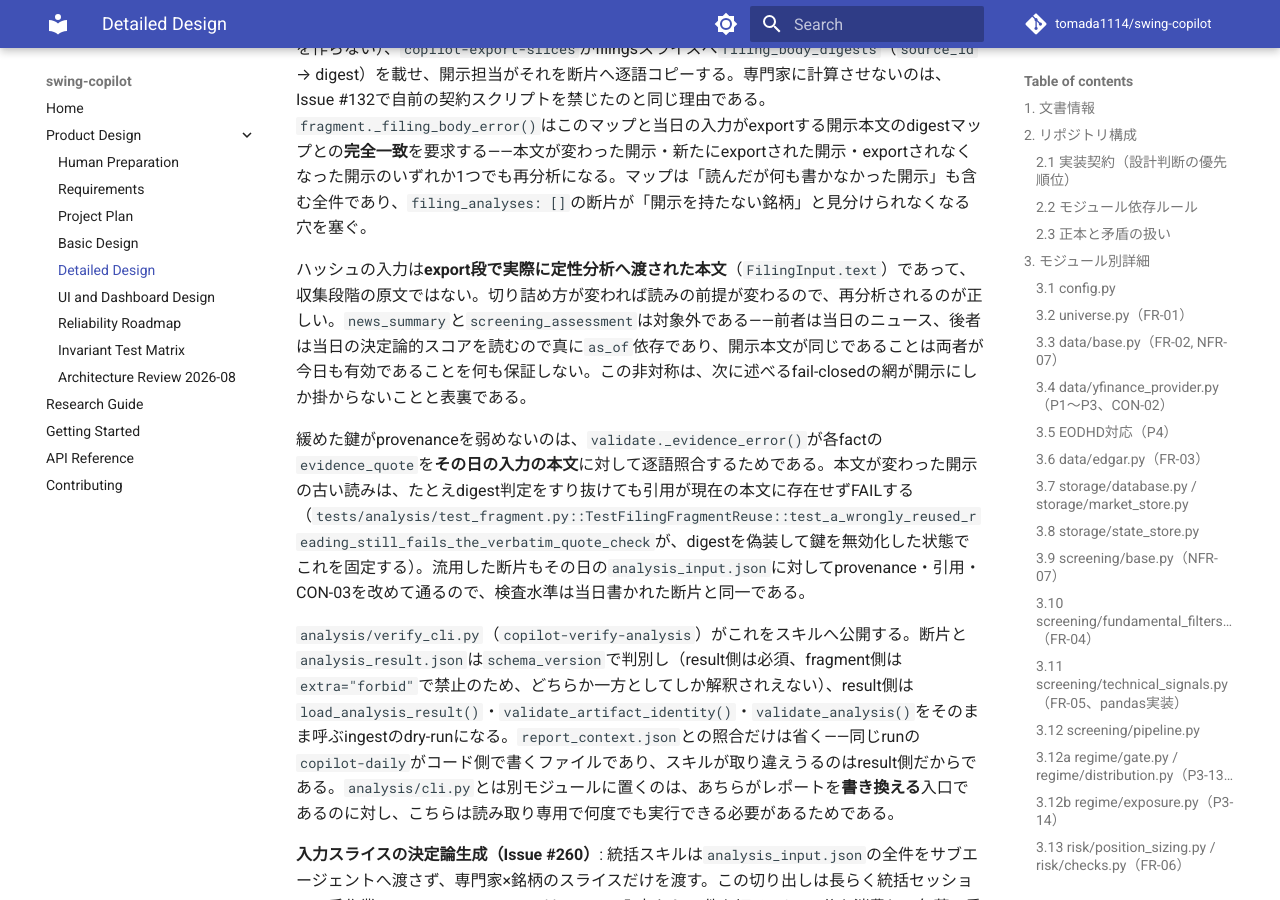
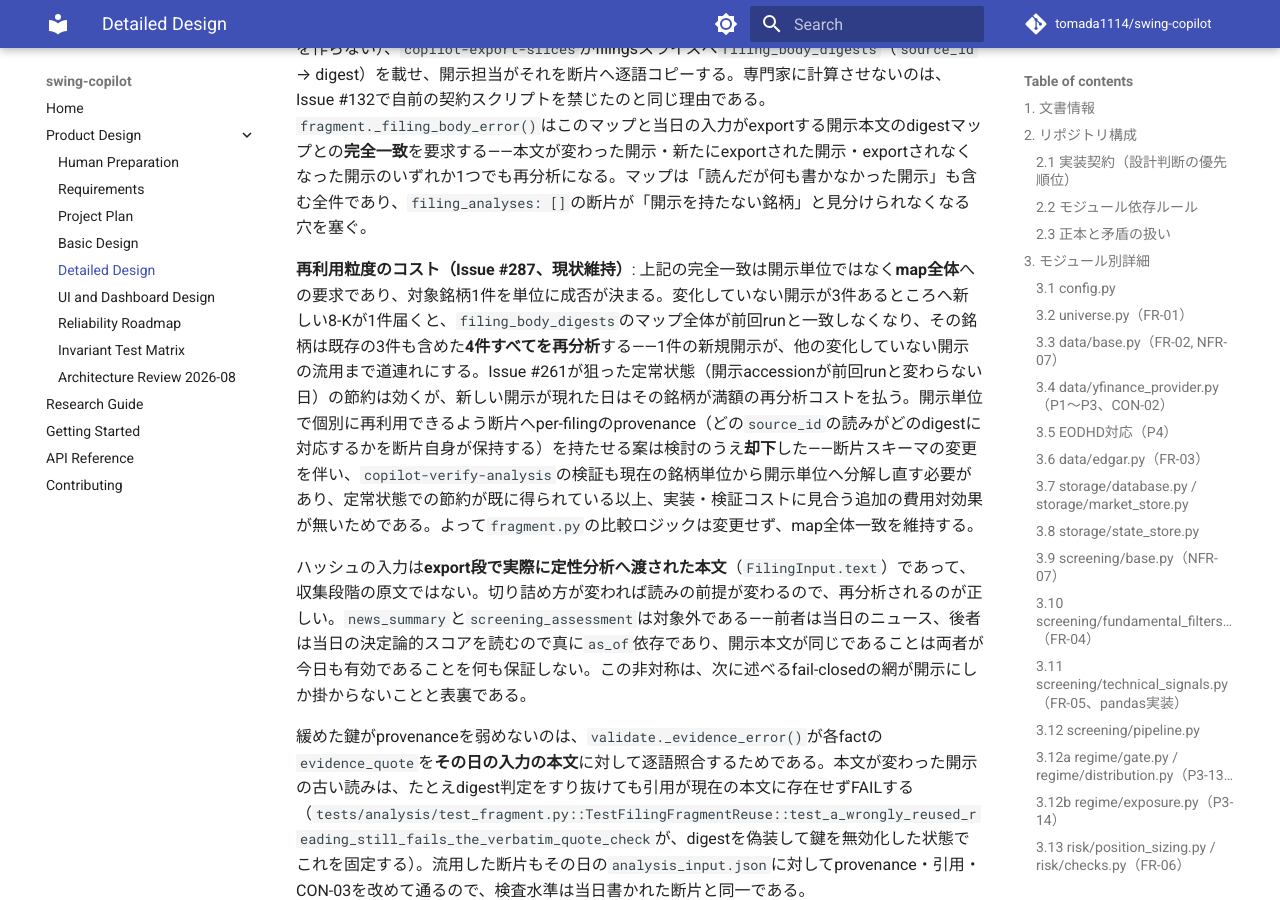
Before and after one commit to tomada1114/swing-copilot, an MkDocs documentation site: the page built from docs/04_detailed_design.md, in a window 1280 px wide and 900 px high, scrolled down 43689 px. Built offline with MkDocs 1.6.1 and Material for MkDocs 9.7.7, drawn with Linux system fonts in a browser that asks for light colours; comment, search, counter and statistics services are not loaded; some of the changed text lies outside the part shown.

Commit message:
docs(analysis): 開示断片再利用のmap全体一致コストを明記する (#305)
Issue #287。開示断片の再利用鍵は map 全体一致のままとし
(fragment.py は変更しない)、既存3件の開示に新規8-Kが1件届くと
その銘柄が4件すべて再分析になるコストを設計ドキュメントに明記する。
per-filing provenance 化は費用対効果が合わず却下。

```diff
--- a/docs/04_detailed_design.md
+++ b/docs/04_detailed_design.md
@@ -1235,6 +1235,8 @@ def main(argv: list[str] | None = None) -> None: ...
 そこで`analysis/fragment.py`が断片の`extra="forbid"`スキーマ（ペイロードキーはちょうど1つ、`screening_assessment: null`は拒否、`news_summary: null` / `filing_analyses: []`は「分析済みで空」として許可）を持ち、`as_symbol_analysis()`で空のスタンドイン（`ScreeningAssessment(summary="")`と理由なしの`Verdict`。いずれも`source_id`も表示テキストも足さない）を補って`SymbolAnalysis`へ持ち上げ、`verify_symbol_analysis()`へ渡す。**これはingestが銘柄ごとに呼ぶのと同一の関数**であり、事前検査が本番検査より弱くなりえない構造にしてある。identity（`run_id` / `as_of` / `input_digest`）の不一致は内容検査より先に報告する——別runの断片をprovenance違反として報告すると原因を取り違えるためである。書き出し前の自己検査自体は残す必要がある（ingestはfail-closedでリトライしないため、後から見つけてもその銘柄のその日の分析は消える）。
 
 **開示断片の日跨ぎ流用（Issue #261）**: 上のidentity照合は「その断片を再分析せず流用してよいか」の鍵でもあり、`input_digest`がrun単位の値であるために、開示本文が1文字も変わらなくてもrunが変われば必ず不一致になっていた。連続2営業日（2026-08-13 / 08-14）の`analysis_input.json`では共通5銘柄の開示accessionが14/14一致しており、同じ10-Q/8-Kを毎日ゼロから読み直していたことになる。そこで**開示断片に限り**、鍵を「run identityの3値一致」から「per-filing本文ハッシュの一致」へ移す。`schemas.filing_body_digest()`が開示本文のSHA-256を返し（`canonical_json_digest()`と同じ正規化実装を共有し、新しいハッシュ方式を作らない）、`copilot-export-slices`がfilingsスライスへ`filing_body_digests`（`source_id` → digest）を載せ、開示担当がそれを断片へ逐語コピーする。専門家に計算させないのは、Issue #132で自前の契約スクリプトを禁じたのと同じ理由である。`fragment._filing_body_error()`はこのマップと当日の入力がexportする開示本文のdigestマップとの**完全一致**を要求する——本文が変わった開示・新たにexportされた開示・exportされなくなった開示のいずれか1つでも再分析になる。マップは「読んだが何も書かなかった開示」も含む全件であり、`filing_analyses: []`の断片が「開示を持たない銘柄」と見分けられなくなる穴を塞ぐ。
+
+**再利用粒度のコスト（Issue #287、現状維持）**: 上記の完全一致は開示単位ではなく**map全体**への要求であり、対象銘柄1件を単位に成否が決まる。変化していない開示が3件あるところへ新しい8-Kが1件届くと、`filing_body_digests`のマップ全体が前回runと一致しなくなり、その銘柄は既存の3件も含めた**4件すべてを再分析**する——1件の新規開示が、他の変化していない開示の流用まで道連れにする。Issue #261が狙った定常状態（開示accessionが前回runと変わらない日）の節約は効くが、新しい開示が現れた日はその銘柄が満額の再分析コストを払う。開示単位で個別に再利用できるよう断片へper-filingのprovenance（どの`source_id`の読みがどのdigestに対応するかを断片自身が保持する）を持たせる案は検討のうえ**却下**した——断片スキーマの変更を伴い、`copilot-verify-analysis`の検証も現在の銘柄単位から開示単位へ分解し直す必要があり、定常状態での節約が既に得られている以上、実装・検証コストに見合う追加の費用対効果が無いためである。よって`fragment.py`の比較ロジックは変更せず、map全体一致を維持する。
 
 ハッシュの入力は**export段で実際に定性分析へ渡された本文**（`FilingInput.text`）であって、収集段階の原文ではない。切り詰め方が変われば読みの前提が変わるので、再分析されるのが正しい。`news_summary`と`screening_assessment`は対象外である——前者は当日のニュース、後者は当日の決定論的スコアを読むので真に`as_of`依存であり、開示本文が同じであることは両者が今日も有効であることを何も保証しない。この非対称は、次に述べるfail-closedの網が開示にしか掛からないことと表裏である。
 
```
